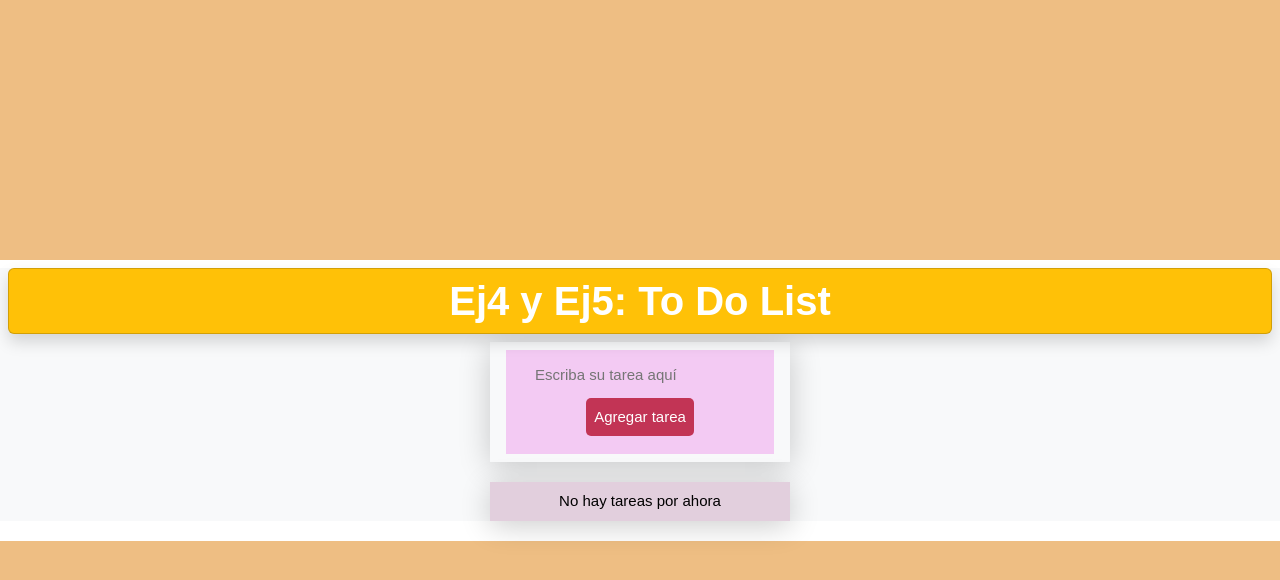
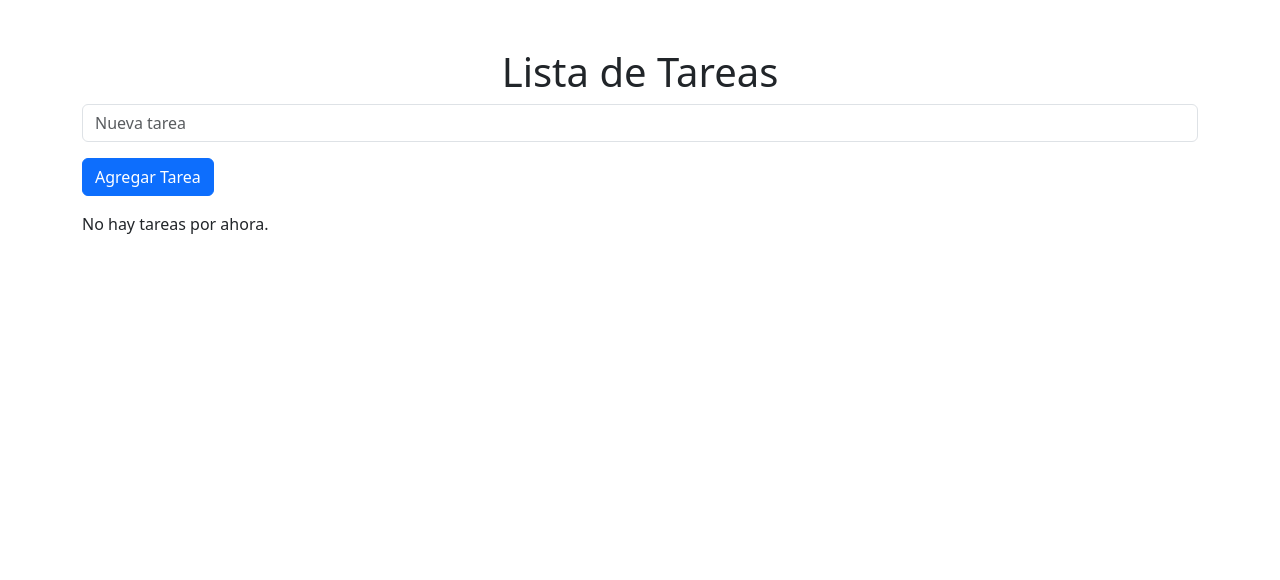
Before and after one commit to carolinavalverde/ReactEj4, a React (Vite) app: page / in a window 1280 px wide. Shown: the top 580 px of the page. Built offline with nearby package versions, Linux system fonts and the light colour scheme.

Commit message:
corrijo codigo

```diff
--- a/src/App.jsx
+++ b/src/App.jsx
@@ -1,15 +1,10 @@
 import React from "react";
-import "bootstrap/dist/css/bootstrap.min.css";
-import "./Styles/App.css";
-import Container from "./components/Container";
+import TodoApp from "./components/ToDoApp.jsx";
 
 function App() {
   return (
-    <div className="App text-bg-light">
-      <h1 className="card shadow text-center bg-warning text-bg-dark fw-bold m-2 p-2">
-        Ej4 y Ej5: To Do List
-      </h1>
-      <Container />
+    <div>
+      <TodoApp />
     </div>
   );
 }
--- a/src/components/Checkbox.jsx
+++ /dev/null
@@ -1,26 +0,0 @@
-import React, { Fragment } from "react";
-
-const Checkbox = (props) => {
-  const {
-    onChange,
-    data: { id, description, done },
-  } = props;
-  return (
-    <Fragment>
-      {}
-      <label className="todo new-item">
-        <input
-          className="todo__state"
-          name={id}
-          type="checkbox"
-          defaultChecked={done}
-          onChange={onChange}
-        />
-        {}
-        <div className="todo__text">{description}</div>
-      </label>
-    </Fragment>
-  );
-};
-
-export default Checkbox;
--- a/src/components/Container.jsx
+++ /dev/null
@@ -1,21 +0,0 @@
-import React, { useState } from "react";
-import TaskList from "./TaskList";
-import FormTodo from "./FormTodo";
-
-const Container = () => {
-  const [list, setList] = useState([]);
-
-  const handleAddItem = (addItem) => {
-    setList([...list, addItem]);
-  };
-  return (
-    <div>
-      {}
-      <FormTodo handleAddItem={handleAddItem} />
-      {}
-      <TaskList list={list} setList={setList} />
-    </div>
-  );
-};
-
-export default Container;
--- a/src/components/FormTodo.jsx
+++ /dev/null
@@ -1,42 +0,0 @@
-import React, { useState } from "react";
-
-const FormTodo = (props) => {
-  const { handleAddItem } = props;
-  const [description, setDescription] = useState("");
-  const handleSubmit = (e) => {
-    e.preventDefault();
-
-    handleAddItem({
-      done: false,
-      id: (+new Date()).toString(),
-      description,
-    });
-    setDescription("");
-  };
-  return (
-    <form onSubmit={handleSubmit}>
-      {}
-      <div className="todo-list text-bg-light">
-        <div className="file-input">
-          {}
-          <input
-            type="text"
-            className="text"
-            placeholder="Escriba su tarea aquí"
-            value={description}
-            onChange={(e) => setDescription(e.target.value)}
-          />
-          {}
-          <button
-            className="button pink mb-3"
-            disabled={description ? "" : "disabled"}
-          >
-            Agregar tarea
-          </button>
-        </div>
-      </div>
-    </form>
-  );
-};
-
-export default FormTodo;
--- a/src/components/TaskList.jsx
+++ /dev/null
@@ -1,41 +0,0 @@
-import React from "react";
-import Checkbox from "./Checkbox";
-
-const TaskList = (props) => {
-  const { list, setList } = props;
-
-  const onChangeStatus = (e) => {
-    const { name, checked } = e.target;
-
-    const updateList = list.map((item) => ({
-      ...item,
-      done: item.id === name ? checked : item.done,
-    }));
-    setList(updateList);
-  };
-
-  const onClickRemoveItem = (e) => {
-    const updateList = list.filter((item) => !item.done);
-    setList(updateList);
-  };
-
-  const chk = list.map((item) => (
-    <Checkbox key={item.id} data={item} onChange={onChangeStatus} />
-  ));
-  return (
-    <div className="todo-list">
-      {}
-      {list.length ? chk : "No hay tareas por ahora"}
-      {}
-      {list.length ? (
-        <p>
-          <button className="button blue" onClick={onClickRemoveItem}>
-            Borrar las tareas hechas
-          </button>
-        </p>
-      ) : null}
-    </div>
-  );
-};
-
-export default TaskList;
--- /dev/null
+++ b/src/components/ToDoApp.jsx
@@ -0,0 +1,104 @@
+// Importa las bibliotecas necesarias
+import React, { useState, useEffect } from "react";
+import "bootstrap/dist/css/bootstrap.min.css";
+
+// Componente principal de la aplicación
+function TodoApp() {
+  // Estado para manejar la lista de tareas
+  const [tareas, setTareas] = useState([]);
+
+  // Estado para manejar la nueva tarea
+  const [nuevaTarea, setNuevaTarea] = useState("");
+
+  // Función para agregar una nueva tarea
+  const agregarTarea = () => {
+    if (nuevaTarea.trim() !== "") {
+      const nuevasTareas = [
+        ...tareas,
+        { id: Date.now(), texto: nuevaTarea, completada: false },
+      ];
+      setTareas(nuevasTareas);
+      setNuevaTarea("");
+
+      // Guarda las tareas en el local storage
+      localStorage.setItem("tareas", JSON.stringify(nuevasTareas));
+    }
+  };
+
+  // Función para marcar una tarea como hecha
+  const marcarComoHecha = (id) => {
+    const nuevasTareas = tareas.map((tarea) =>
+      tarea.id === id ? { ...tarea, completada: !tarea.completada } : tarea
+    );
+    setTareas(nuevasTareas);
+
+    // Guarda las tareas en el local storage
+    localStorage.setItem("tareas", JSON.stringify(nuevasTareas));
+  };
+
+  // Función para eliminar todas las tareas completadas
+  const eliminarTareasCompletadas = () => {
+    const nuevasTareas = tareas.filter((tarea) => !tarea.completada);
+    setTareas(nuevasTareas);
+
+    // Guarda las tareas en el local storage
+    localStorage.setItem("tareas", JSON.stringify(nuevasTareas));
+  };
+
+  // Efecto para cargar las tareas desde el local storage al cargar la página
+  useEffect(() => {
+    const tareasGuardadas = JSON.parse(localStorage.getItem("tareas")) || [];
+    setTareas(tareasGuardadas);
+  }, []);
+
+  return (
+    <div className="container mt-5">
+      <h1 className="text-center">Lista de Tareas</h1>
+      <div className="mb-3">
+        <input
+          type="text"
+          className="form-control"
+          placeholder="Nueva tarea"
+          value={nuevaTarea}
+          onChange={(e) => setNuevaTarea(e.target.value)}
+        />
+      </div>
+      <button className="btn btn-primary mb-3" onClick={agregarTarea}>
+        Agregar Tarea
+      </button>
+
+      {tareas.length === 0 ? (
+        <p>No hay tareas por ahora.</p>
+      ) : (
+        <ul className="list-group">
+          {tareas.map((tarea) => (
+            <li
+              key={tarea.id}
+              className={`list-group-item ${
+                tarea.completada ? "list-group-item-success" : ""
+              }`}
+            >
+              <span
+                onClick={() => marcarComoHecha(tarea.id)}
+                style={{ cursor: "pointer" }}
+              >
+                {tarea.texto}
+              </span>
+            </li>
+          ))}
+        </ul>
+      )}
+
+      {tareas.some((tarea) => tarea.completada) && (
+        <button
+          className="btn btn-danger mt-3"
+          onClick={eliminarTareasCompletadas}
+        >
+          Eliminar Tareas Completadas
+        </button>
+      )}
+    </div>
+  );
+}
+
+export default TodoApp;
```
